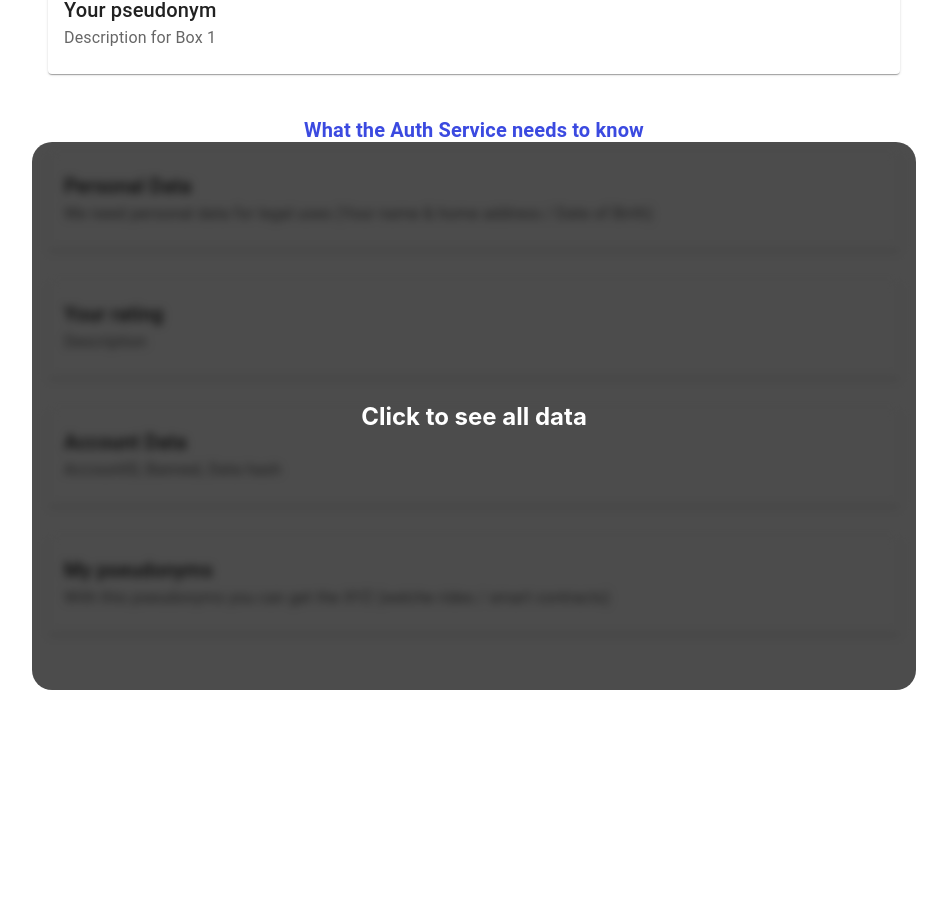
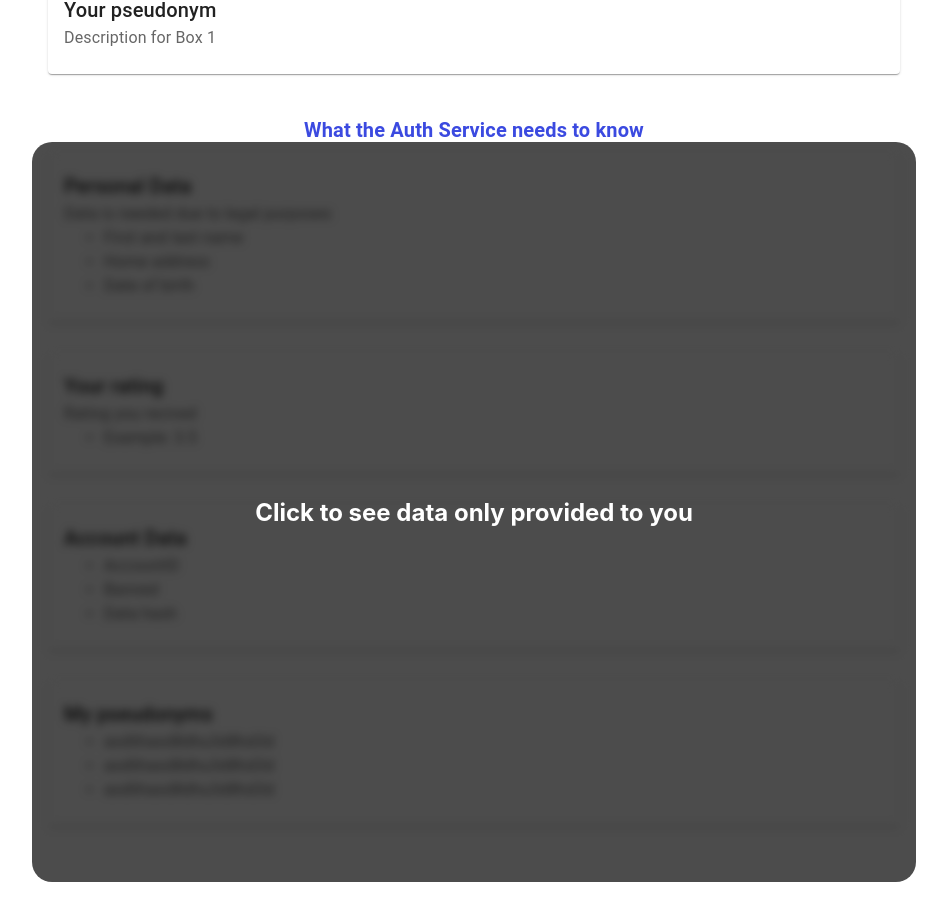
Before and after one commit to AnonymerNiklasistanonym/SofDCar-Hackathon-II-Privacy-Drifters-Backup, a React (Create React App) app in the folder sofd-frontend/: page /auth-service in a window 1280 px wide. Shown: the part 372-1292 px from the top of the page, without its empty margins (166-1113 px from the left). Before the commit the page ends 1110 px from the top, so only its background shows below. Built offline with nearby package versions, Linux system fonts and the light colour scheme.

Commit message:
Added hide and show data

```diff
--- a/sofd-frontend/src/pages/AuthServicePage.jsx
+++ b/sofd-frontend/src/pages/AuthServicePage.jsx
@@ -1,4 +1,4 @@
-import React from 'react';
+import React, { useState } from 'react';
 import { Typography, Container, List, Card, Box, CardContent, useTheme } from '@mui/material';
 
 const DataCard = ({ title, description }) => {
@@ -21,16 +21,16 @@ const DataCard = ({ title, description }) => {
 };
 
 const AuthServicePage = () => {
+  const [hideData, setHideData] = useState(true);
+
+  const toggleShowData = () => {
+    setHideData(!hideData);
+  };
+
   const dataOthersCanSee = [
     { title: 'Your pseudonym', description: 'Description for Box 1' },
   ];
 
-  const dataOf = [
-    { title: 'Personal Data', description: 'We need personal data for legal uses (Your name & home address / Date of Birth)' },
-    { title: 'Your rating', description: 'Description' },
-    { title: 'Account Data', description: 'AccountID, Banned, Data hash' },
-    { title: 'My pseudonyms', description: 'With this pseudonyms you can get the XYZ (welche rides / smart contracts)' }
-  ];
 
   return (
     <Container component="main" maxWidth="md" style={{ marginTop: '140px', paddingBottom: '4rem' }}>
@@ -40,7 +40,7 @@ const AuthServicePage = () => {
           What is the Auth Service for?
         </Typography>
         <Typography variant='p' component="div" sx={{ flexGrow: 1, color: 'grey' }}>
-          The Auth Service is for signing in and signing up a user, after the the auth service everything is only handled by the users pseudonym, which also changes for each login
+          The Auth Service manages user sign-in and sign-up processes. Following authentication, all interactions are conducted under a pseudonym that changes with each login.
         </Typography>
       </Box>
 
@@ -63,19 +63,102 @@ const AuthServicePage = () => {
       </div>
 
       <div style={{ position: 'relative' }}>
-        <div style={{ position: 'absolute', top: '-4px', right: '-16px', bottom: '-16px', left: '-16px', backgroundColor: '#000000', zIndex: 10, opacity: .7, borderRadius: '20px' }}>
+        {hideData &&
+          <>
+            <div style={{ position: 'absolute', top: '-4px', right: '-16px', bottom: '-16px', left: '-16px', backgroundColor: '#000000', zIndex: 10, opacity: .7, borderRadius: '20px' }}>
+            </div>
+            <div style={{ position: 'absolute', top: '-4px', right: '-16px', bottom: '-16px', left: '-16px', zIndex: 99, opacity: 1, color: '#FFFFFF', fontWeight: 'bold', fontSize: '1.5rem', textAlign: 'center', display: 'flex', alignItems: 'center', justifyContent: 'center' }}>
+              <span onClick={toggleShowData} style={{ cursor: 'pointer' }}>Click to see data only provided to you</span>
+            </div>
+          </>
+        }
 
-        </div>
-        <div style={{ position: 'absolute', top: '-4px', right: '-16px', bottom: '-16px', left: '-16px', zIndex: 99, opacity: 1, color: '#FFFFFF', fontWeight: 'bold', fontSize: '1.5rem', textAlign: 'center', display: 'flex', alignItems: 'center', justifyContent: 'center' }}>
-          <span style={{ cursor: 'pointer' }}>Click to see all data</span>
-        </div>
+        <List style={hideData ? { filter: 'blur(4px)' } : { filter: 'none' }}>
+          <Box mb={4}>
+            <Card sx={{ minWidth: 275, backgroundColor: '#FFFFFF' }}>
+              <CardContent>
+                <Typography variant="h6" component="div">
+                  Personal Data
+                </Typography>
+                <Typography color="text.secondary">
+                  Data is needed due to legal purposes
+                  <ul>
+                    <li>
+                      First and last name
+                    </li>
+                    <li>
+                      Home address
+                    </li>
+                    <li>
+                      Date of birth
+                    </li>
+                  </ul>
+                </Typography>
+              </CardContent>
+            </Card>
+          </Box>
 
-        <List style={{ filter: 'blur(4px)' }}>
-          {dataOf.map((item, index) => (
-            <DataCard key={index} title={item.title} description={item.description} />
-          ))}
+          <Box mb={4}>
+            <Card sx={{ minWidth: 275, backgroundColor: '#FFFFFF' }}>
+              <CardContent>
+                <Typography variant="h6" component="div">
+                  Your rating
+                </Typography>
+                <Typography color="text.secondary">
+                  Rating you recived
+                  <ul>
+                    <li>Example: 3.5</li>
+                  </ul>
+                </Typography>
+              </CardContent>
+            </Card>
+          </Box>
+
+          <Box mb={4}>
+            <Card sx={{ minWidth: 275, backgroundColor: '#FFFFFF' }}>
+              <CardContent>
+                <Typography variant="h6" component="div">
+                  Account Data
+                </Typography>
+                <Typography color="text.secondary">
+                  <ul>
+                    <li>
+                      AccountID
+                    </li>
+                    <li>
+                      Banned
+                    </li>
+                    <li>
+                      Data hash
+                    </li>
+                  </ul>
+                </Typography>
+              </CardContent>
+            </Card>
+          </Box>
+
+          <Box mb={4}>
+            <Card sx={{ minWidth: 275, backgroundColor: '#FFFFFF' }}>
+              <CardContent>
+                <Typography variant="h6" component="div">
+                  My pseudonyms
+                </Typography>
+                <Typography color="text.secondary">
+                  <ul>
+                    <li>asdlihasd8dhu3d8hd3d</li>
+                    <li>asdlihasd8dhu3d8hd3d</li>
+                    <li>asdlihasd8dhu3d8hd3d</li>
+                  </ul>
+                </Typography>
+              </CardContent>
+            </Card>
+          </Box>
         </List>
-
+        {!hideData &&
+          <div style={{ display: 'flex', justifyContent: 'center' }}>
+            <span style={{ color: '#3B4AE0', cursor: 'pointer' }} onClick={toggleShowData}>Hide Data</span>
+          </div>
+        }
       </div>
     </Container>
   );
```
